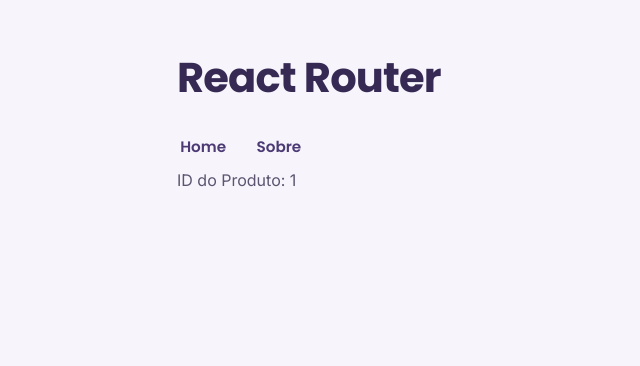
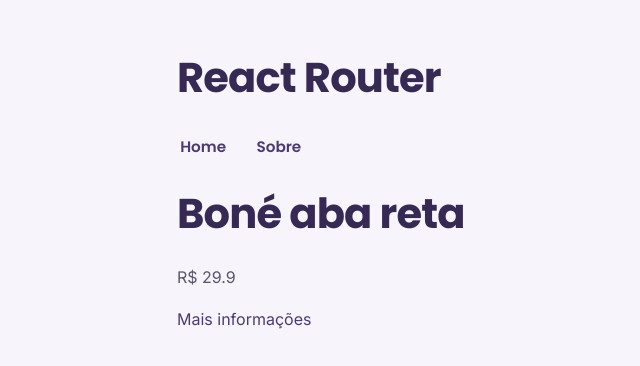
Before and after one commit to kauanzin222/React_PrimeiroAprendizado, a React (Vite) app in the folder React-Router/router/: page /products/1 in a window 1280 px wide. Shown: the top 366 px of the page, without its empty margins (103-743 px from the left). Built offline with nearby package versions, Linux system fonts and the light colour scheme; data requests are answered from the project's data file.

Commit message:
Criando Nested Routes

```diff
--- a/React-Router/router/data/db.json
+++ b/React-Router/router/data/db.json
@@ -3,17 +3,20 @@
         {
             "id": "1",
             "name": "Boné aba reta",
-            "price": 29.9
+            "price": 29.9,
+            "info": "Boné da Oakley relançamento"
         },
         {
             "id": "2",
             "name": "Nike Air",
-            "price": 100.9
+            "price": 100.9,
+            "info": "Lançamento Nike Air preto e branco"
         },
         {
             "id": "3",
             "name": "Camisa Seleção",
-            "price": 79.9
+            "price": 79.9,
+            "info": "Camisa do Brasil 2014"
         }
     ]
 }
--- a/React-Router/router/src/App.tsx
+++ b/React-Router/router/src/App.tsx
@@ -9,9 +9,12 @@
 // Pages
 import Home from './pages/Home'
 import About from './pages/About'
-import Product from './pages/Product'
+import ProductDetails from './pages/ProductDetails'
+import ProductInfo from './pages/ProductInfo'
 
 function App() {
+  const url = 'http://localhost:3000/products/'
+
   return (
     <>
       <main>
@@ -20,10 +23,12 @@
         <BrowserRouter>
           <NavBar />
           <Routes>
-            <Route path='/' element={<Home />} />
+            <Route path='/' element={<Home url={url}/>} />
             <Route path='/about' element={<About />} />
             {/* Rota Dinâmica */}
-            <Route path='/products/:id' element={<Product />} />
+            <Route path='/products/:id' element={<ProductDetails url={url}/>} />
+            {/* Nested Routes */}
+            <Route path='/products/:id/info' element={<ProductInfo url={url}/>}></Route>
           </Routes>
         </BrowserRouter>
       </main>
--- a/React-Router/router/src/interfaces/Product.ts
+++ b/React-Router/router/src/interfaces/Product.ts
@@ -1,5 +1,6 @@
 export type Product = {
     id: string,
     name: string,
-    price: number
+    price: number,
+    info: string
 }
--- a/React-Router/router/src/pages/Home.tsx
+++ b/React-Router/router/src/pages/Home.tsx
@@ -3,9 +3,11 @@
 
 import type { Product } from "../interfaces/Product"
 
-const Home = () => {
-    const url = 'http://localhost:3000/products/'
+interface HomeProps {
+    url: string
+}
 
+const Home = ({ url }: HomeProps) => {
     // Carregamento de Dados
     const { data: items, error } = useFetch<Product[]>(url)
 
--- a/React-Router/router/src/pages/Product.tsx
+++ /dev/null
@@ -1,11 +0,0 @@
-import { useParams } from "react-router-dom"
-
-const Product = () => {
-    const { id } = useParams()
-
-    return (
-        <p>ID do Produto: {id}</p>
-    )
-}
-
-export default Product
--- /dev/null
+++ b/React-Router/router/src/pages/ProductDetails.tsx
@@ -0,0 +1,33 @@
+import { Link, useParams } from "react-router-dom"
+
+// hooks
+import { useFetch } from "../hooks/useFetch"
+
+// interfaces
+import type { Product } from "../interfaces/Product"
+
+interface ProductProps {
+    url: string
+}
+
+const ProductDetails = ({ url }: ProductProps) => {
+    const { id } = useParams()
+
+    // Carregamento dado individual
+    const { data: product, loading, error } = useFetch<Product>(url + id)
+
+    return <>
+        {error && error}
+        {loading && <p>Carregando...</p>}
+        {product && (
+            <main>
+                <h1>{product.name}</h1>
+                <p>R$ {product.price}</p>
+                {/* Nested Routes */}
+                <Link to={`/products/${product.id}/info`}>Mais informações</Link>
+            </main>
+        )}
+    </>
+}
+
+export default ProductDetails
--- /dev/null
+++ b/React-Router/router/src/pages/ProductInfo.tsx
@@ -0,0 +1,22 @@
+import { useParams } from "react-router-dom"
+import { useFetch } from "../hooks/useFetch"
+import type { Product } from "../interfaces/Product"
+
+interface ProductInfo {
+    url: string
+}
+
+const ProductInfo = ({ url }: ProductInfo) => {
+    const { id } = useParams()
+    const {data: product, loading, error} = useFetch<Product>(url + id)
+
+    return (
+        <main>
+            {error && error}
+            {loading && <p>Carregando...</p>}
+            {product && <p>{product.info}</p>}
+        </main>
+    )
+}
+
+export default ProductInfo
```
